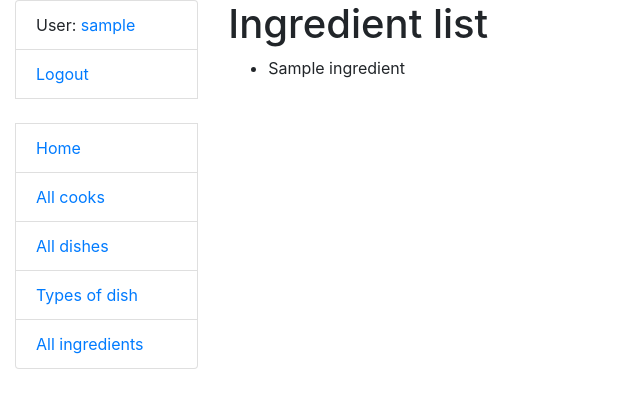
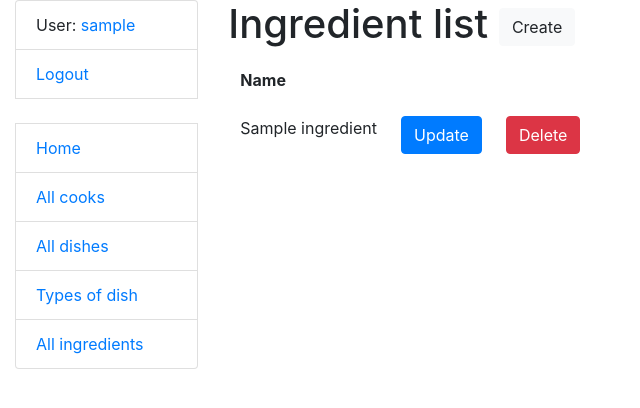
Before and after one commit to KolyaZakharov/Restaurant-Kitchen-Service, a Django app: page /ingredients/ in a window 1280 px wide. Shown: the top 408 px of the page, without its empty margins (0-640 px from the left). Run offline with Django 4.2, Linux system fonts and the light colour scheme; a user stored in the database is signed in; tables that the repository leaves empty hold one stand-in row (values such as "Sample post").

Commit message:
added views, urls and templates for CRUD ingridients

```diff
--- a/restaurant_kitchen/urls.py
+++ b/restaurant_kitchen/urls.py
@@ -12,6 +12,8 @@ from restaurant_kitchen.views import (
     DishTypeCreateView,
     DishTypeUpdateView,
     DishTypeDeleteView,
+    IngredientCreateView,
+    IngredientUpdateView, IngredientDeleteView,
 )
 
 urlpatterns = [
@@ -50,6 +52,21 @@ urlpatterns = [
          name="ingredient-list",
          ),
     path(
+        "ingredients/create/",
+        IngredientCreateView.as_view(),
+        name="ingredient-create",
+    ),
+    path(
+        "ingredients/<int:pk>/update/",
+        IngredientUpdateView.as_view(),
+        name="ingredient-update",
+    ),
+    path(
+        "ingredients/<int:pk>/delete/",
+        IngredientDeleteView.as_view(),
+        name="ingredient-delete",
+    ),
+    path(
         "cooks/",
         CookListView.as_view(),
         name="cook-list"
--- a/restaurant_kitchen/views.py
+++ b/restaurant_kitchen/views.py
@@ -5,6 +5,7 @@ from django.urls import reverse_lazy
 from django.views import generic
 
 from restaurant_kitchen.models import Dish, DishType, Cook, Ingredient
+
 
 @login_required
 def index(request):
@@ -71,10 +72,29 @@ class DishTypeDeleteView(generic.DeleteView):
     success_url = reverse_lazy("restaurant_kitchen:dish-type-list")
 
 
-
 class IngredientListView(LoginRequiredMixin, generic.ListView):
     model = Ingredient
     paginate_by = 15
+
+
+class IngredientCreateView(generic.CreateView):
+    fields = "__all__"
+    template_name = "restaurant_kitchen/ingredient_form.html"
+    model = Ingredient
+    success_url = reverse_lazy("restaurant_kitchen:ingredient-list")
+
+
+class IngredientUpdateView(generic.UpdateView):
+    fields = "__all__"
+    template_name = "restaurant_kitchen/ingredient_form.html"
+    model = Ingredient
+    success_url = reverse_lazy("restaurant_kitchen:ingredient-list")
+
+
+class IngredientDeleteView(generic.DeleteView):
+    template_name = "restaurant_kitchen/ingredient_delete.html"
+    model = Ingredient
+    success_url = reverse_lazy("restaurant_kitchen:ingredient-list")
 
 
 class CookListView(LoginRequiredMixin, generic.ListView):
--- a/templates/restaurant_kitchen/ingredient_list.html
+++ b/templates/restaurant_kitchen/ingredient_list.html
@@ -1,13 +1,39 @@
 {% extends "base.html" %}
 
 {% block content %}
-  <h1> Ingredient list</h1>
+  <h1>
+    Ingredient list
+    <a class="btn btn-light" href="{%  url 'restaurant_kitchen:ingredient-create' %}">
+      Create
+    </a>
+  </h1>
   {% if ingredient_list %}
-  <ul>
-    {% for ingredient in ingredient_list %}
-    <li>{{ingredient }}</li>
-    {% endfor %}
-  </ul>
+    <table class="table table-borderless d-sm-table-row">
+      <tr>
+        <th>Name</th>
+        <th></th>
+        <th></th>
+      </tr>
+
+        {% for ingredient in ingredient_list %}
+        <tr>
+          <td>{{ ingredient }}</td>
+          <td>
+            <a class="btn btn-primary" href="{% url 'restaurant_kitchen:ingredient-update' pk=ingredient.id %}">
+              Update
+            </a>
+          </td>
+          <td>
+            <a class="btn btn-danger" href="{% url 'restaurant_kitchen:ingredient-delete' pk=ingredient.id %}">
+              Delete
+            </a>
+          </td>
+        </tr>
+        {% endfor %}
+
+
+    </table>
+
   {% else %}
     <p>The are no ingredients in ingredient-list</p>
   {% endif %}
```
Also changed, not shown: templates/restaurant_kitchen/ingredient_delete.html (added, +11 -0 lines), templates/restaurant_kitchen/ingredient_form.html (added, +12 -0 lines).
